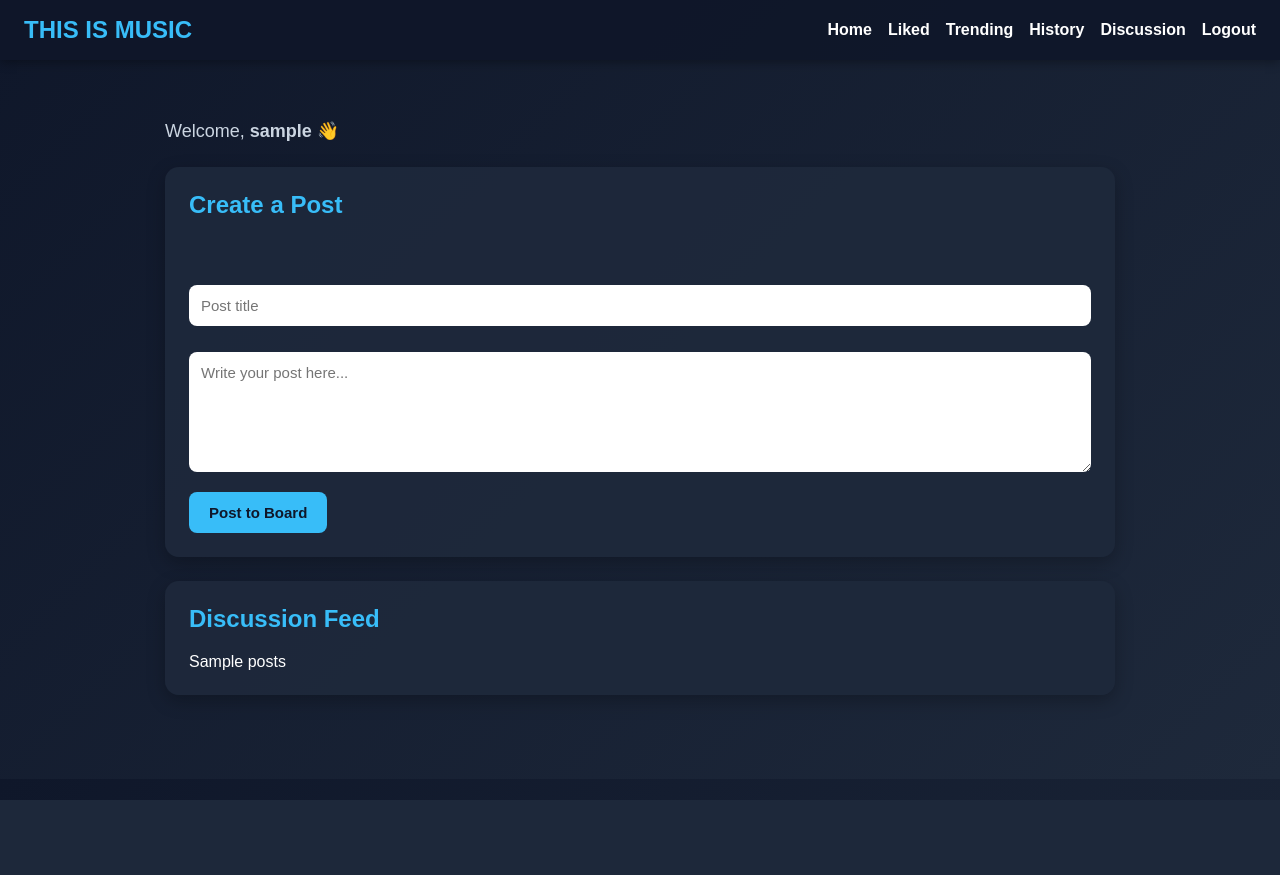
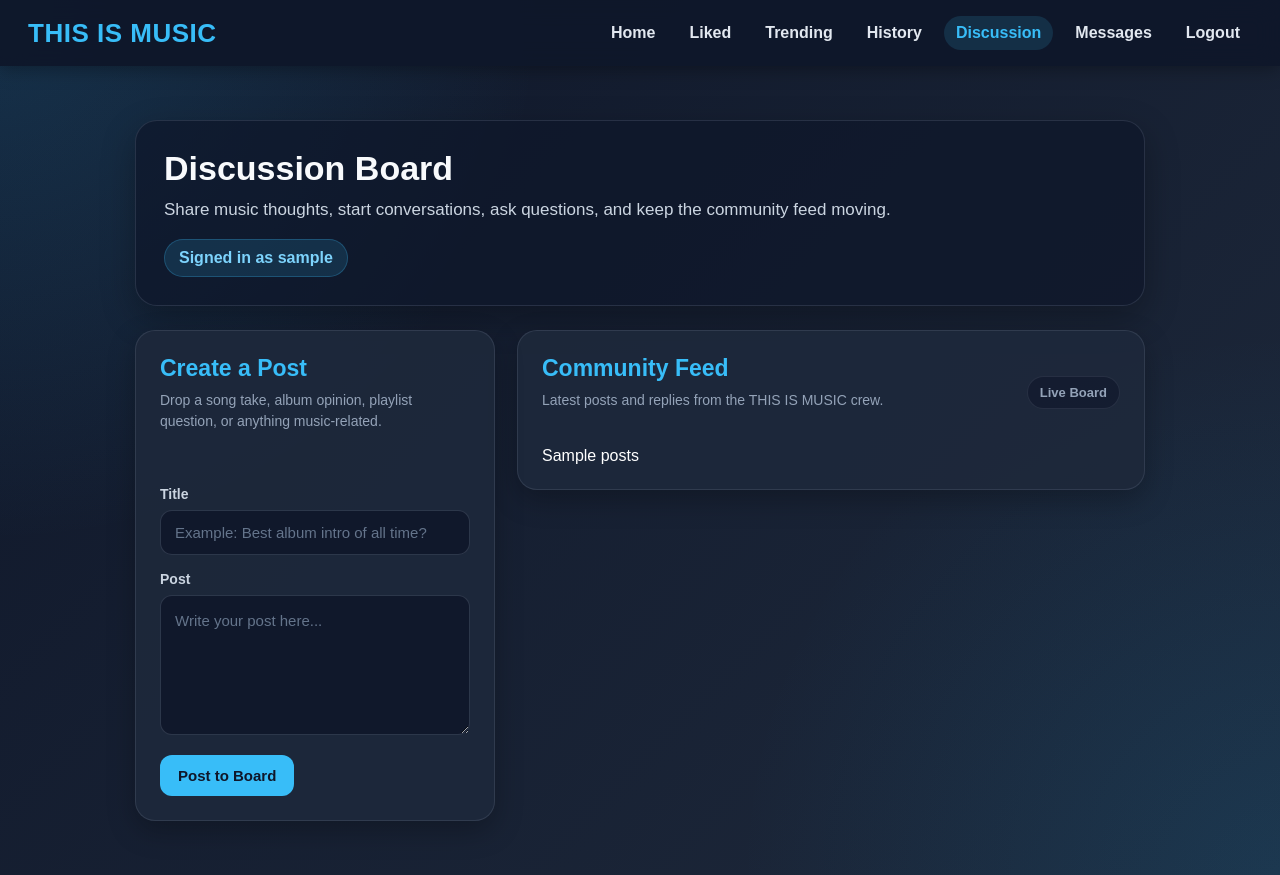
Before and after one commit to ItsMeek23/thisismusic, a Python web app: template frontend/templates/discussion.html in a window 1280 px wide. Before the commit the page ends 800 px from the top, so only its background shows below. Run offline with Jinja, Linux system fonts and the light colour scheme; the template is opened without the code that fills it: most values are stand-ins (such as "Sample title", 1, 10 or a date in 2020).

Commit message:
UI overhaul for messages and discussion + added edit/delete discussion feature (FE + BE-FE)

```diff
--- a/frontend/templates/discussion.html
+++ b/frontend/templates/discussion.html
@@ -4,72 +4,137 @@
   <meta charset="UTF-8">
   <meta name="viewport" content="width=device-width, initial-scale=1.0">
   <title>Discussion Board - THIS IS MUSIC</title>
+
   <style>
+    * {
+      box-sizing: border-box;
+    }
+
     body {
       margin: 0;
       font-family: Arial, sans-serif;
-      background: linear-gradient(135deg, #0f172a, #1e293b);
+      background:
+        radial-gradient(circle at top left, rgba(56, 189, 248, 0.16), transparent 35%),
+        radial-gradient(circle at bottom right, rgba(14, 165, 233, 0.12), transparent 35%),
+        linear-gradient(135deg, #0f172a, #1e293b);
       color: white;
+      min-height: 100vh;
     }
 
     .navbar {
-      background: rgba(15, 23, 42, 0.95);
-      padding: 16px 24px;
+      background: rgba(15, 23, 42, 0.96);
+      padding: 16px 28px;
       display: flex;
       justify-content: space-between;
       align-items: center;
-      box-shadow: 0 2px 10px rgba(0, 0, 0, 0.35);
+      box-shadow: 0 2px 18px rgba(0, 0, 0, 0.35);
+      flex-wrap: wrap;
+      gap: 14px;
+      position: sticky;
+      top: 0;
+      z-index: 10;
+      backdrop-filter: blur(12px);
+    }
+
+    .navbar h1 {
+      margin: 0;
+      font-size: 26px;
+      color: #38bdf8;
+      letter-spacing: 0.5px;
+    }
+
+    .nav-links {
+      display: flex;
       flex-wrap: wrap;
       gap: 10px;
     }
 
-    .navbar h1 {
-      margin: 0;
-      font-size: 24px;
-      color: #38bdf8;
+    .navbar a {
+      color: #e2e8f0;
+      text-decoration: none;
+      font-weight: bold;
+      padding: 8px 12px;
+      border-radius: 999px;
+      transition: 0.2s ease;
     }
 
-    .navbar .nav-links {
-      display: flex;
-      flex-wrap: wrap;
-      gap: 16px;
-    }
-
-    .navbar a {
-      color: white;
-      text-decoration: none;
-      font-weight: bold;
-    }
-
-    .navbar a:hover {
+    .navbar a:hover,
+    .navbar a.active {
+      background: rgba(56, 189, 248, 0.14);
       color: #38bdf8;
     }
 
     .container {
-      max-width: 950px;
-      margin: 40px auto;
+      max-width: 1050px;
+      margin: 34px auto;
       padding: 20px;
     }
 
-    .welcome {
-      margin-bottom: 25px;
-      font-size: 18px;
+    .hero-card {
+      background: rgba(15, 23, 42, 0.72);
+      border: 1px solid rgba(148, 163, 184, 0.18);
+      border-radius: 22px;
+      padding: 28px;
+      margin-bottom: 24px;
+      box-shadow: 0 12px 34px rgba(0, 0, 0, 0.28);
+    }
+
+    .hero-card h2 {
+      margin: 0 0 8px;
+      font-size: 34px;
+      color: #f8fafc;
+    }
+
+    .hero-card p {
+      margin: 0;
       color: #cbd5e1;
+      font-size: 17px;
+      line-height: 1.6;
+    }
+
+    .username-pill {
+      display: inline-block;
+      margin-top: 16px;
+      padding: 9px 14px;
+      background: rgba(56, 189, 248, 0.14);
+      color: #7dd3fc;
+      border: 1px solid rgba(56, 189, 248, 0.25);
+      border-radius: 999px;
+      font-weight: bold;
+    }
+
+    .grid {
+      display: grid;
+      grid-template-columns: 360px 1fr;
+      gap: 22px;
+      align-items: start;
     }
 
     .form-card,
     .feed-card {
       background: rgba(30, 41, 59, 0.92);
-      border-radius: 14px;
+      border: 1px solid rgba(148, 163, 184, 0.16);
+      border-radius: 20px;
       padding: 24px;
-      margin-bottom: 24px;
-      box-shadow: 0 6px 18px rgba(0, 0, 0, 0.25);
+      box-shadow: 0 10px 28px rgba(0, 0, 0, 0.25);
     }
 
-    .form-card h2,
-    .feed-card h2 {
-      margin-top: 0;
+    .form-card {
+      position: sticky;
+      top: 96px;
+    }
+
+    .section-title {
+      margin: 0 0 8px;
       color: #38bdf8;
+      font-size: 23px;
+    }
+
+    .section-subtitle {
+      margin: 0 0 18px;
+      color: #94a3b8;
+      font-size: 14px;
+      line-height: 1.5;
     }
 
     .message {
@@ -79,49 +144,98 @@
       min-height: 20px;
     }
 
+    label {
+      display: block;
+      color: #cbd5e1;
+      font-size: 14px;
+      font-weight: bold;
+      margin-bottom: 8px;
+    }
+
     input[type="text"],
     textarea {
       width: 100%;
-      padding: 12px;
-      margin-top: 10px;
+      padding: 13px 14px;
       margin-bottom: 16px;
-      border-radius: 8px;
-      border: none;
+      border-radius: 12px;
+      border: 1px solid rgba(148, 163, 184, 0.22);
+      background: rgba(15, 23, 42, 0.82);
+      color: #f8fafc;
       font-size: 15px;
-      box-sizing: border-box;
       font-family: inherit;
+      outline: none;
+      transition: 0.2s ease;
+    }
+
+    input[type="text"]:focus,
+    textarea:focus {
+      border-color: #38bdf8;
+      box-shadow: 0 0 0 3px rgba(56, 189, 248, 0.14);
+    }
+
+    input::placeholder,
+    textarea::placeholder {
+      color: #64748b;
     }
 
     textarea {
       resize: vertical;
-      min-height: 120px;
+      min-height: 140px;
+      line-height: 1.55;
     }
 
-    button {
+    button,
+    .button {
       background: #38bdf8;
       color: #0f172a;
       border: none;
-      padding: 12px 20px;
-      border-radius: 8px;
+      padding: 12px 18px;
+      border-radius: 12px;
       font-weight: bold;
       cursor: pointer;
       font-size: 15px;
+      text-decoration: none;
+      display: inline-block;
+      transition: 0.2s ease;
     }
 
-    button:hover {
+    button:hover,
+    .button:hover {
       background: #0ea5e9;
+      transform: translateY(-1px);
+    }
+
+    .feed-card-header {
+      display: flex;
+      justify-content: space-between;
+      align-items: center;
+      gap: 12px;
+      margin-bottom: 18px;
+    }
+
+    .feed-badge {
+      color: #94a3b8;
+      background: rgba(15, 23, 42, 0.6);
+      border: 1px solid rgba(148, 163, 184, 0.14);
+      border-radius: 999px;
+      padding: 8px 12px;
+      font-size: 13px;
+      font-weight: bold;
     }
 
     .post-card {
-      background: rgba(51, 65, 85, 0.95);
-      padding: 18px;
-      border-radius: 12px;
+      background: rgba(51, 65, 85, 0.92);
+      border: 1px solid rgba(148, 163, 184, 0.14);
+      padding: 20px;
+      border-radius: 18px;
       margin-bottom: 18px;
+      box-shadow: 0 8px 20px rgba(0, 0, 0, 0.18);
     }
 
     .post-card h3 {
-      margin: 0 0 8px 0;
+      margin: 0 0 8px;
       color: #f8fafc;
+      font-size: 21px;
     }
 
     .meta {
@@ -213,39 +386,60 @@
       <a href="/liked">Liked</a>
       <a href="/trending">Trending</a>
       <a href="/history">History</a>
-      <a href="/discussion">Discussion</a>
+      <a href="/discussion" class="active">Discussion</a>
+      <a href="/messages">Messages</a>
       <a href="/logout">Logout</a>
     </div>
   </div>
 
   <div class="container">
-    <div class="welcome">
-      Welcome, <strong>{{username}}</strong> 👋
+    <div class="hero-card">
+      <h2>Discussion Board</h2>
+      <p>Share music thoughts, start conversations, ask questions, and keep the community feed moving.</p>
+      <div class="username-pill">Signed in as {{username}}</div>
     </div>
 
+    <div class="grid">
       <div class="form-card">
-      <h2>Create a Post</h2>
+        <h2 class="section-title">Create a Post</h2>
+        <p class="section-subtitle">Drop a song take, album opinion, playlist question, or anything music-related.</p>
+
         <div class="message">{{message}}</div>
+
         <form method="POST" action="/discussion/create">
+          <label for="title">Title</label>
           <input
+            id="title"
             type="text"
             name="title"
-          placeholder="Post title"
+            placeholder="Example: Best album intro of all time?"
             maxlength="255"
             required
           >
+
+          <label for="body">Post</label>
           <textarea
+            id="body"
             name="body"
             placeholder="Write your post here..."
             required
           ></textarea>
+
           <button type="submit">Post to Board</button>
         </form>
       </div>
 
       <div class="feed-card">
-      <h2>Discussion Feed</h2>
+        <div class="feed-card-header">
+          <div>
+            <h2 class="section-title">Community Feed</h2>
+            <p class="section-subtitle">Latest posts and replies from the THIS IS MUSIC crew.</p>
+          </div>
+          <div class="feed-badge">Live Board</div>
+        </div>
+
         {{posts}}
+      </div>
     </div>
   </div>
 </body>
```
Also changed, not shown: other parts of frontend/templates/discussion.html (+73 -14 lines), frontend/app.py (+126 -6 lines), frontend/discussion_producer.py (+49 -36 lines), frontend/fe_response_consumer.py (+48 -23 lines), frontend/templates/messages.html (+11 -0 lines). Lines whose indentation alone changed are shown as unchanged.
